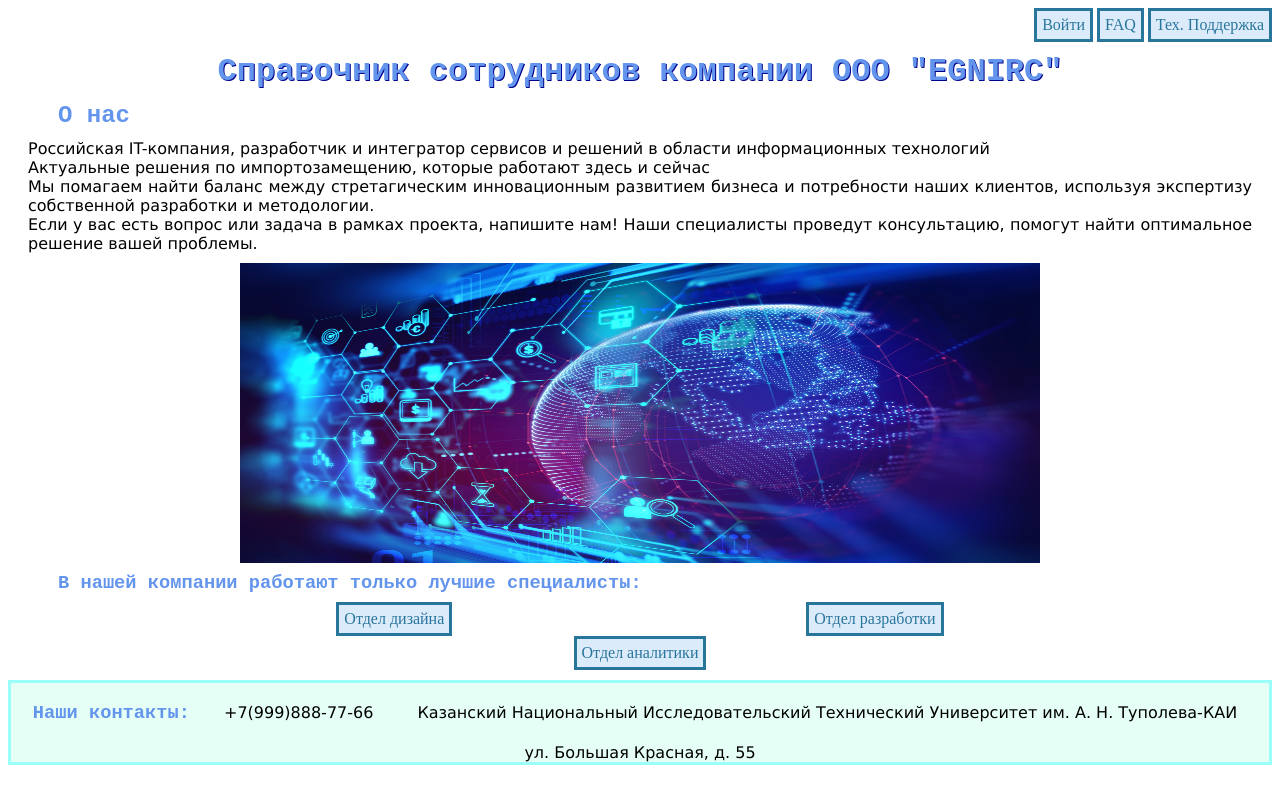
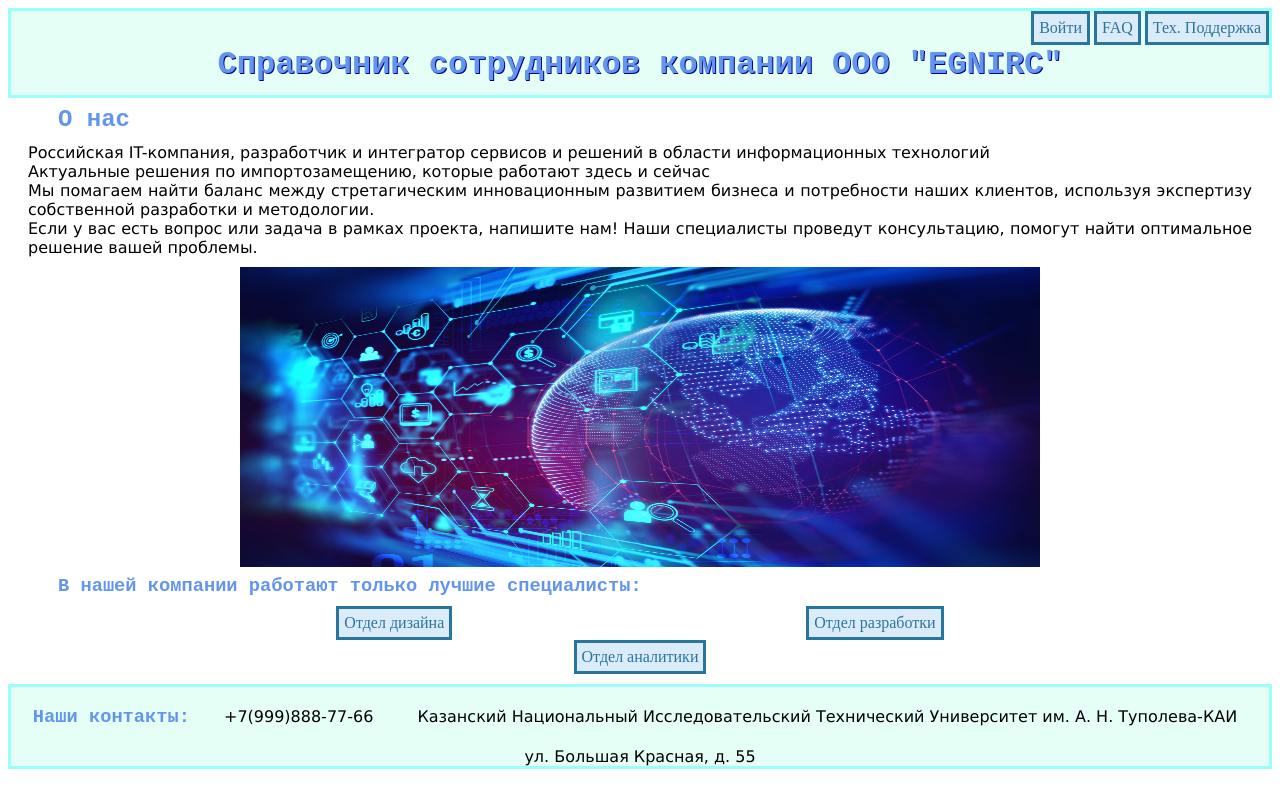
Before and after one commit to Bakanave/Web-labs, a plain HTML site: page egnirc.html in a window 1280 px wide. Drawn offline with Linux system fonts and the light colour scheme.

Commit message:
Лабораторная работа 4 (v2)

```diff
--- a/egnirc.html
+++ b/egnirc.html
@@ -8,7 +8,7 @@
 </head>
 
 <body>
-    <header>
+    <header class = "Header">
         <nav align="right">
             <a class="navigation_button" href="#">Войти</a>
             <a class="navigation_button" href="faq.html">FAQ</a>
--- a/style.css
+++ b/style.css
@@ -12,6 +12,8 @@
     color: cornflowerblue;
     font-family: 'Courier New', Courier, monospace;
     text-shadow: 1px 1px darkblue;
+    margin-bottom: -10px;
+    margin-top: -10px;
 }
 
 .useless_title {
@@ -71,6 +73,14 @@
 
 }
 
+.Header {
+    margin-bottom: -12px;
+    background-color: rgba(127, 255, 212, 0.204);
+    border: solid;
+    border-color: rgba(0, 255, 255, 0.326);
+
+}
+
 .footer_title {
     margin-left: 10px;
     margin-right:10px;
```
